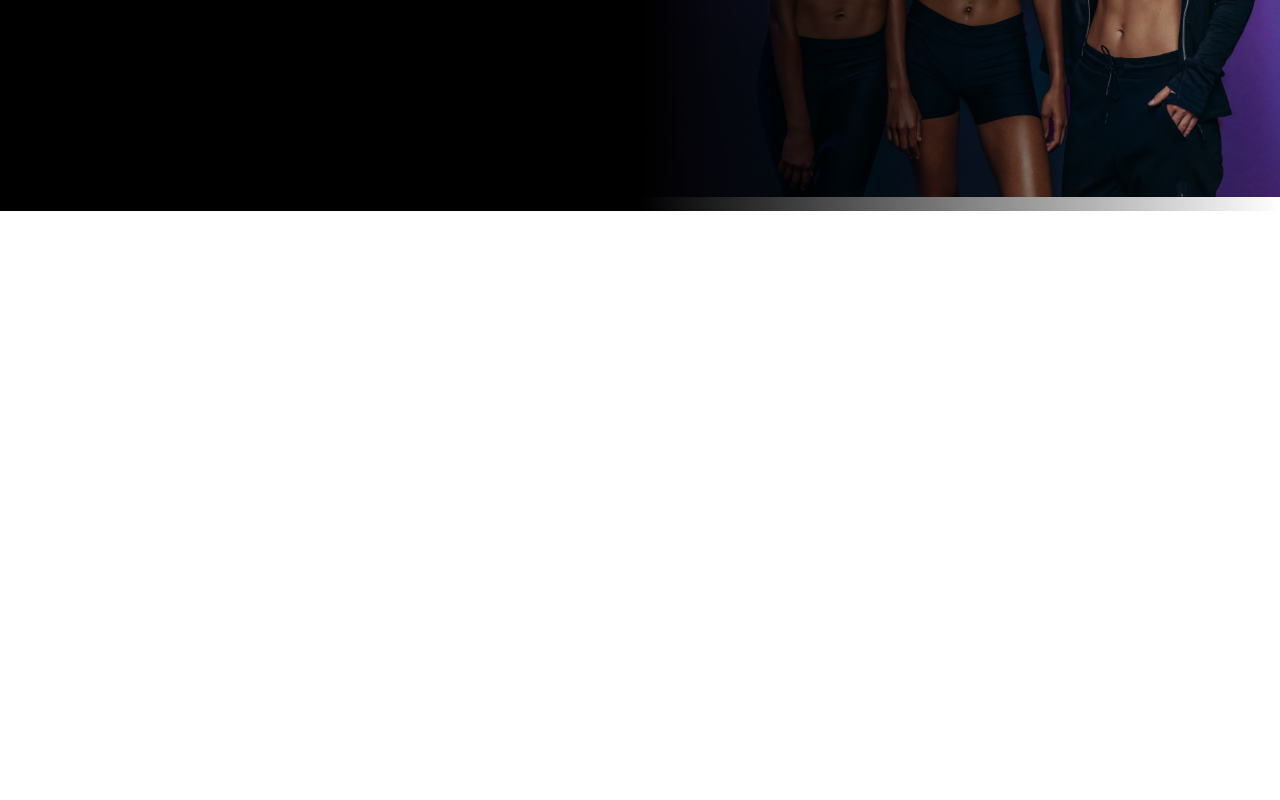
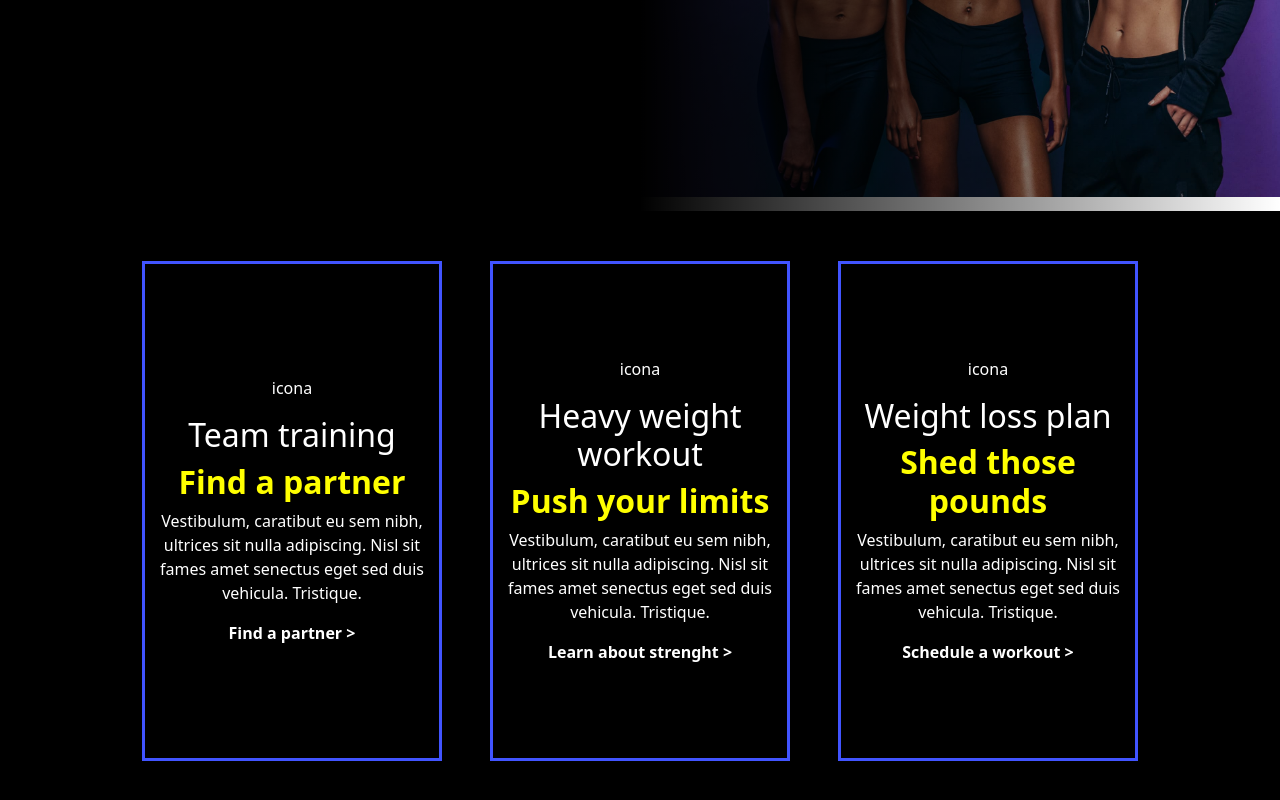
Before and after one commit to matteo2302/proj-html-vuejs, a Vue app: page / in a window 1280 px wide. Shown: the part 2411-3211 px from the top of the page. Before the commit the page ends 2622 px from the top, so only its background shows below. Built offline with nearby package versions, Linux system fonts and the light colour scheme.

Commit message:
training cards

```diff
--- a/index.html
+++ b/index.html
@@ -4,7 +4,8 @@
     <meta charset="UTF-8" />
     <link rel="icon" type="image/svg+xml" href="/vite.svg" />
     <meta name="viewport" content="width=device-width, initial-scale=1.0" />
-    <title>Vite + Vue</title>
+    <link rel="stylesheet" href="https://cdnjs.cloudflare.com/ajax/libs/font-awesome/6.4.0/css/all.min.css" integrity="sha512-iecdLmaskl7CVkqkXNQ/ZH/XLlvWZOJyj7Yy7tcenmpD1ypASozpmT/E0iPtmFIB46ZmdtAc9eNBvH0H/ZpiBw==" crossorigin="anonymous" referrerpolicy="no-referrer" />
+    <title>WE GO GYM</title>
   </head>
   <body>
     <div id="app"></div>
--- a/src/components/AppMain.vue
+++ b/src/components/AppMain.vue
@@ -1,11 +1,13 @@
 <script>
+import AppTraingOpVue from './AppTraingOp.vue';
 import AppEmail from './AppEmail.vue';
 import AppChannel from './AppChannel.vue';
 export default{
-    components:{AppChannel,AppEmail}
+    components:{AppChannel,AppEmail,AppTraingOpVue}
 }</script>
 <template>
 <AppChannel/>
 <AppEmail/>
+<AppTraingOpVue/>
 </template>
 <style scooped></style>
--- /dev/null
+++ b/src/components/AppTrainCards.vue
@@ -0,0 +1,45 @@
+<script>
+export default{}
+</script>
+<template>
+
+    <div class="cardtrain d-flex flex-column justify-content-center mx-4 text-center">
+     <p>icona</p>
+     <h2>Team training</h2>
+     <h2><a href="#">Find a partner</a></h2>
+     <p>Vestibulum, caratibut eu sem nibh, ultrices sit nulla adipiscing. Nisl sit fames amet senectus eget sed duis vehicula. Tristique.</p>
+     <a href="#"> Find a partner ></a>
+    </div>
+    <div class="cardtrain d-flex flex-column justify-content-center mx-4 text-center">
+     <p>icona</p>
+     <h2>Heavy weight workout</h2>
+     <h2><a href="#">Push your limits</a></h2>
+     <p>Vestibulum, caratibut eu sem nibh, ultrices sit nulla adipiscing. Nisl sit fames amet senectus eget sed duis vehicula. Tristique.</p>
+     <a href="#">Learn about strenght ></a>
+    </div>
+    <div class="cardtrain d-flex flex-column justify-content-center mx-4 text-center">
+     <p>icona</p>
+     <h2>Weight loss plan</h2>
+     <h2><a href="#">Shed those pounds</a></h2>
+     <p>Vestibulum, caratibut eu sem nibh, ultrices sit nulla adipiscing. Nisl sit fames amet senectus eget sed duis vehicula. Tristique.</p>
+     <a href="#"> Schedule a workout ></a>
+    </div>
+
+</template>
+<style lang="scss" scooped>
+.cardtrain{
+    width: 300px;
+    height: 500px;
+    border: 3px solid #4154ff;
+    background-color: black;
+    color: white;
+}
+h2{
+    a{
+        color:yellow;
+    }
+}
+a{
+    font-weight: bold;
+}
+</style>
--- /dev/null
+++ b/src/components/AppTraingOp.vue
@@ -0,0 +1,18 @@
+<script>
+import AppTrainCards from './AppTrainCards.vue';
+export default{
+    components:{AppTrainCards}
+}
+</script>
+<template>
+<div class="training-op-cont d-flex justify-content-center align-items-center">
+    <AppTrainCards/>
+
+</div>
+</template>
+<style scooped>
+.training-op-cont{
+    height: 600px;
+    background-color: black;
+}
+</style>
--- a/src/scss/style.scss
+++ b/src/scss/style.scss
@@ -7,3 +7,8 @@ li{
 ul{
     margin-bottom: 0;
 }
+a{
+    font-style: none;
+    color: white;
+    text-decoration: none;
+}
```
